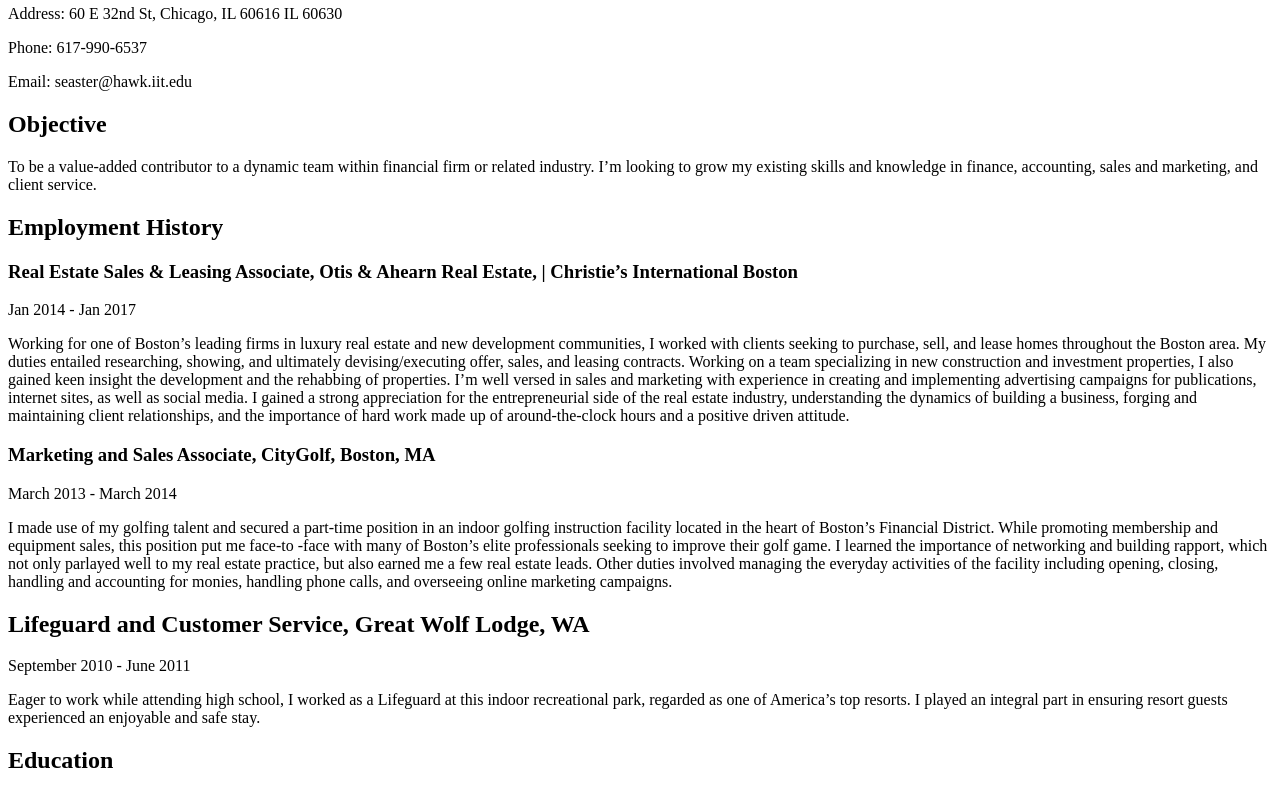
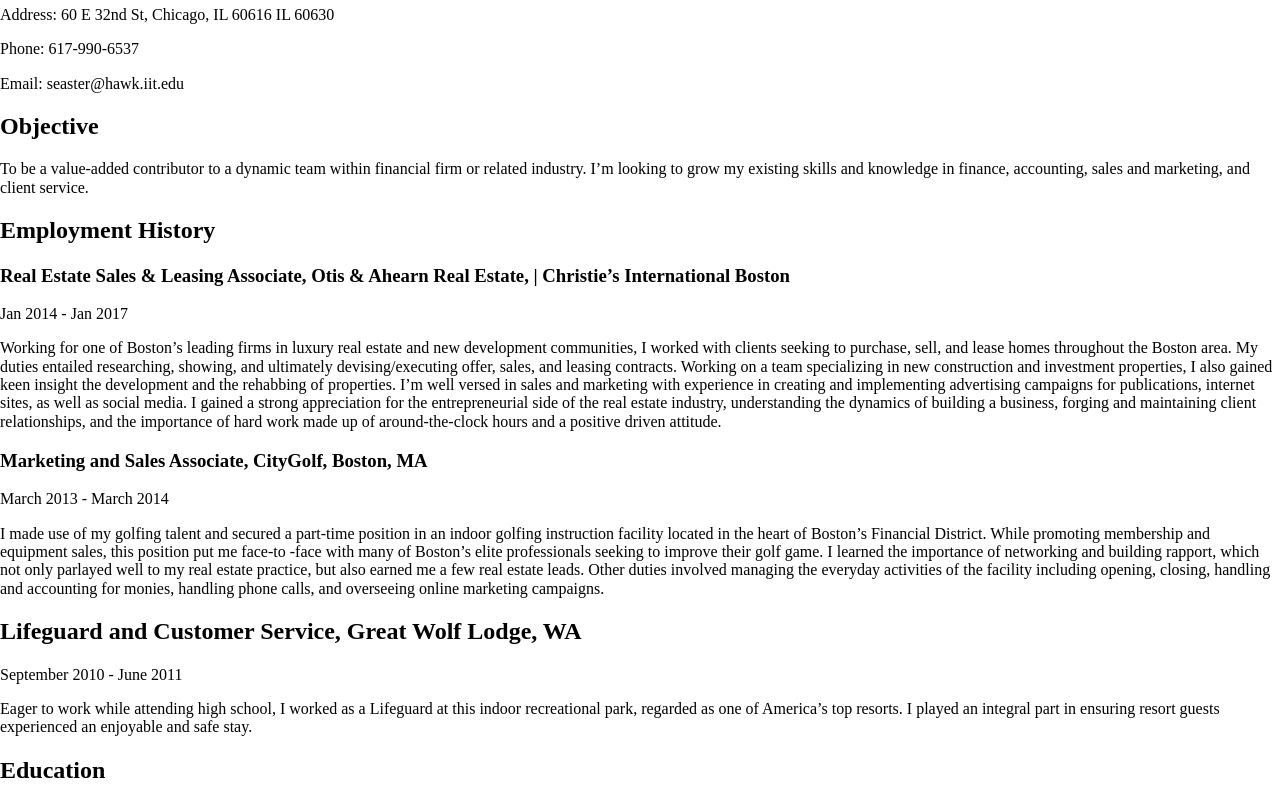
Before and after one commit to seaster93/Project-2, a plain HTML site: page resume.html in a window 1280 px wide. Shown: the part 145-935 px from the top of the page. Drawn offline with Linux system fonts and the light colour scheme.

Commit message:
Update resume.html

```diff
--- a/resume.html
+++ b/resume.html
@@ -2,6 +2,8 @@
 <html lang="en">
 <head>
 		<meta charset="utf-8"/>
+		<link rel="stylesheet" href="style/normalize.css">
+    		<link rel="stylesheet" href="style/styles.css">
 		<title>Resume</title>
 </head>
 
```
